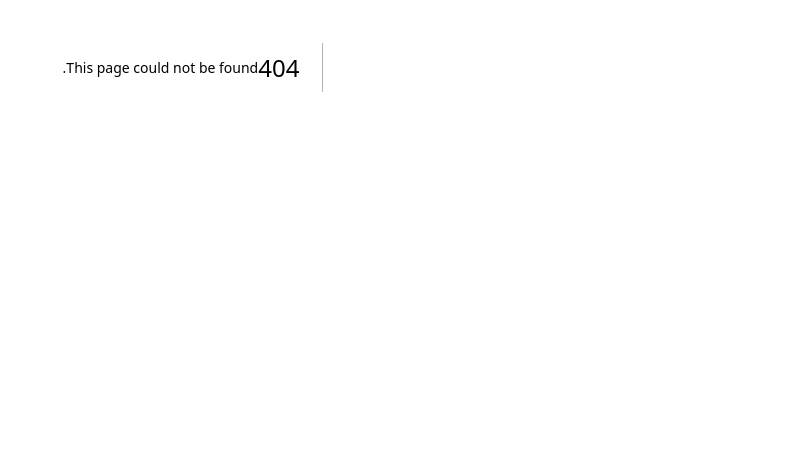
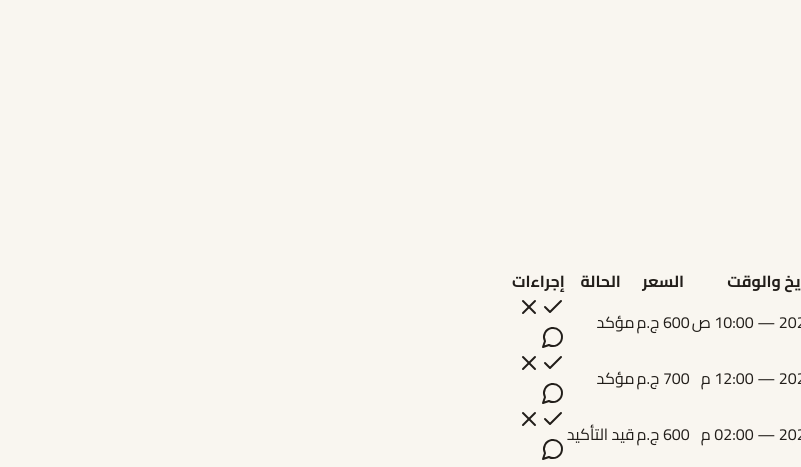
Before and after one commit to Anas-M-badr2030/engy-ahmed-allam-platform, a Next.js app: page /admin/bookings in a window 1280 px wide. Before the commit this address had no page. Shown: the part 333-800 px from the top of the page, without its empty margins (479-1280 px from the left). Built offline with nearby package versions, Linux system fonts and the light colour scheme.

Commit message:
Create page.tsx

```diff
--- /dev/null
+++ b/app/admin/bookings/page.tsx
@@ -0,0 +1,129 @@
+'use client';
+
+import React, { useState } from 'react';
+import { MessageCircle, Check, X } from 'lucide-react';
+import { getAdminWhatsAppAlertUrl } from '@/lib/notifications';
+
+const initialBookings = [
+  {
+    id: '1',
+    code: 'EA-4821',
+    name: 'سارة محمد',
+    phone: '01012345678',
+    service: 'تنظيف البشرة العميق',
+    date: '2025-11-22',
+    time: '10:00 ص',
+    price: 600,
+    status: 'مؤكد',
+  },
+  {
+    id: '2',
+    code: 'EA-9104',
+    name: 'منار عبد الله',
+    phone: '01098765432',
+    service: 'جلسات الترطيب والتغذية',
+    date: '2025-11-22',
+    time: '12:00 م',
+    price: 700,
+    status: 'مؤكد',
+  },
+  {
+    id: '3',
+    code: 'EA-3319',
+    name: 'هبة أحمد',
+    phone: '01122334455',
+    service: 'تنظيف البشرة العميق',
+    date: '2025-11-22',
+    time: '02:00 م',
+    price: 600,
+    status: 'قيد التأكيد',
+  },
+];
+
+export default function AdminBookingsPage() {
+  const [bookings, setBookings] = useState(initialBookings);
+
+  const updateStatus = (id: string, newStatus: string) => {
+    setBookings((prev) =>
+      prev.map((b) => (b.id === id ? { ...b, status: newStatus } : b))
+    );
+  };
+
+  return (
+    <div className="bg-white rounded-2xl p-6 shadow-sm border border-[#E8DFD1]">
+      <div className="flex items-center justify-between mb-6">
+        <h1 className="text-xl font-bold">سجل الحجوزات والمواعيد</h1>
+      </div>
+
+      <div className="overflow-x-auto">
+        <table className="w-full text-right text-sm">
+          <thead className="bg-[#FAF7F2] text-gray-600 text-xs border-y border-[#EFE7DA]">
+            <tr>
+              <th className="py-3.5 px-4">كود الحجز</th>
+              <th className="py-3.5 px-4">العميلة</th>
+              <th className="py-3.5 px-4">الخدمة</th>
+              <th className="py-3.5 px-4">التاريخ والوقت</th>
+              <th className="py-3.5 px-4">السعر</th>
+              <th className="py-3.5 px-4">الحالة</th>
+              <th className="py-3.5 px-4">إجراءات</th>
+            </tr>
+          </thead>
+          <tbody className="divide-y divide-gray-100">
+            {bookings.map((b) => (
+              <tr key={b.id} className="hover:bg-gray-50/50">
+                <td className="py-4 px-4 font-bold text-xs">{b.code}</td>
+                <td className="py-4 px-4">
+                  <p className="font-bold">{b.name}</p>
+                  <p className="text-xs text-gray-500" dir="ltr">{b.phone}</p>
+                </td>
+                <td className="py-4 px-4">{b.service}</td>
+                <td className="py-4 px-4 text-xs">
+                  {b.date} — <span className="font-bold">{b.time}</span>
+                </td>
+                <td className="py-4 px-4 font-bold text-[#B68D52]">{b.price} ج.م</td>
+                <td className="py-4 px-4">
+                  <span
+                    className={`px-3 py-1 rounded-full text-xs font-bold ${
+                      b.status === 'مؤكد'
+                        ? 'bg-emerald-100 text-emerald-700'
+                        : b.status === 'ملغي'
+                        ? 'bg-red-100 text-red-600'
+                        : 'bg-amber-100 text-amber-700'
+                    }`}
+                  >
+                    {b.status}
+                  </span>
+                </td>
+                <td className="py-4 px-4 flex items-center gap-2">
+                  <button
+                    onClick={() => updateStatus(b.id, 'مؤكد')}
+                    className="p-2 rounded-lg bg-emerald-50 text-emerald-600 hover:bg-emerald-100"
+                    title="تأكيد الحجز"
+                  >
+                    <Check className="w-4 h-4" />
+                  </button>
+                  <button
+                    onClick={() => updateStatus(b.id, 'ملغي')}
+                    className="p-2 rounded-lg bg-red-50 text-red-600 hover:bg-red-100"
+                    title="إلغاء الحجز"
+                  >
+                    <X className="w-4 h-4" />
+                  </button>
+                  <a
+                    href={getAdminWhatsAppAlertUrl(b.phone, b.name, b.date, b.time)}
+                    target="_blank"
+                    rel="noreferrer"
+                    className="p-2 rounded-lg bg-green-50 text-green-600 hover:bg-green-100"
+                    title="إرسال رسالة واتساب للعميلة"
+                  >
+                    <MessageCircle className="w-4 h-4" />
+                  </a>
+                </td>
+              </tr>
+            ))}
+          </tbody>
+        </table>
+      </div>
+    </div>
+  );
+}
```
